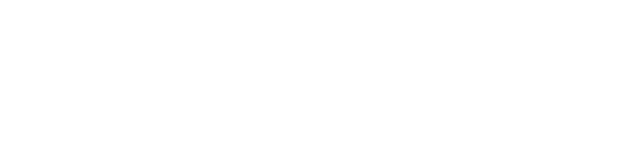
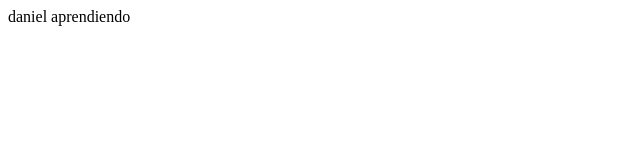
Before and after one commit to danielMoralescp/aprendiendoGit, a plain HTML site: page index.html in a window 1280 px wide. Shown: the whole page, without its empty margins (0-640 px from the left). Drawn offline with Linux system fonts and the light colour scheme.

Commit message:
30 de junio

```diff
--- a/index.html
+++ b/index.html
@@ -6,7 +6,7 @@
     <title>Document</title>
 </head>
 <body>
-    <header></header>
+    <header>daniel aprendiendo</header>
     <nav></nav>
     <main>
         <article>
```
